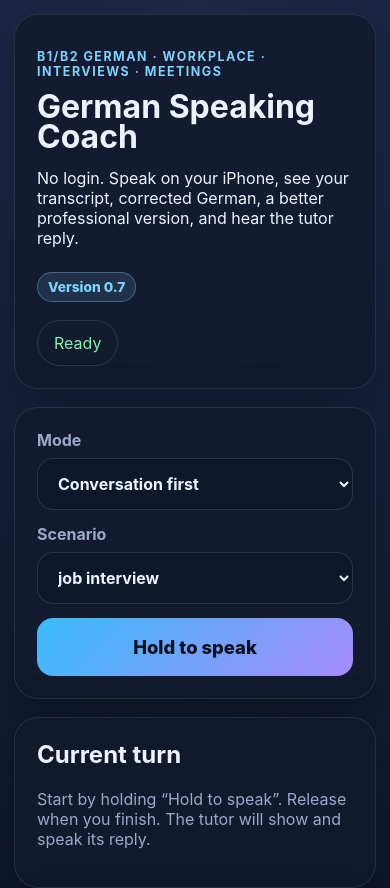
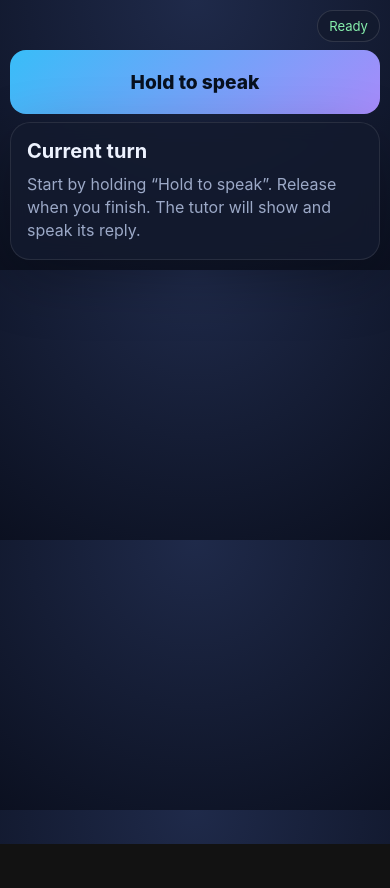
Before and after one commit to shieryar/german-speaking-coach, a Next.js app: page / in a window 390 px wide. Shown: the top 888 px of the page. After the commit the page ends 844 px from the top, so only its background shows below. Built offline with nearby package versions, Linux system fonts and the light colour scheme.

Commit message:
feat: simplify iPhone speaking layout

```diff
--- a/src/app/globals.css
+++ b/src/app/globals.css
@@ -35,4 +35,26 @@ button:disabled { opacity: .55; cursor: wait; }
 details { border-top: 1px solid rgba(255,255,255,.09); padding: 12px 0; }
 summary { cursor: pointer; color: var(--accent); }
 @keyframes pulse { 50% { opacity: .45; } }
-@media (max-width: 760px) { .shell { padding: 14px; } .hero, .controls, .grid { grid-template-columns: 1fr; display: grid; } .status { width: fit-content; } .record { width: 100%; font-size: 1.15rem; padding: 18px; } }
+@media (max-width: 760px) {
+  .shell { padding: 10px; }
+  .hero, .controls, .grid { grid-template-columns: 1fr; display: grid; }
+
+  /* Keep the speaking workflow above the fold on an iPhone. */
+  .hero { justify-items: end; margin-bottom: 8px; padding: 0; border: 0; background: transparent; box-shadow: none; backdrop-filter: none; }
+  .heroCopy, .practiceOption { display: none; }
+  .status { width: fit-content; padding: 7px 11px; font-size: .82rem; background: rgba(19, 26, 46, .86); }
+
+  .controls { margin-bottom: 8px; padding: 0; border: 0; background: transparent; box-shadow: none; backdrop-filter: none; }
+  .record { width: 100%; min-height: 64px; font-size: 1.2rem; padding: 18px; }
+
+  .conversation { padding: 16px; border-radius: 20px; }
+  .conversation h2 { margin-bottom: 10px; font-size: 1.25rem; }
+  .conversation > .muted { margin: 0; line-height: 1.45; }
+  .block { margin: 9px 0; padding: 12px; border-radius: 14px; }
+  .block span { margin-bottom: 5px; }
+  .block p { font-size: 1rem; line-height: 1.4; }
+
+  /* Secondary information remains available on larger screens. */
+  .progress, .history, .diagnosticBox:not([open]) { display: none; }
+  .errorBox, .diagnosticBox { margin-bottom: 8px; }
+}
--- a/src/app/page.tsx
+++ b/src/app/page.tsx
@@ -273,7 +273,7 @@ export default function Home() {
   return (
     <main className="shell">
       <section className="hero card">
-        <div>
+        <div className="heroCopy">
           <p className="eyebrow">B1/B2 German · workplace · interviews · meetings</p>
           <h1>German Speaking Coach</h1>
           <p>No login. Speak on your iPhone, see your transcript, corrected German, a better professional version, and hear the tutor reply.</p>
@@ -283,14 +283,14 @@ export default function Home() {
       </section>
 
       <section className="controls card">
-        <label>
+        <label className="practiceOption">
           Mode
           <select value={mode} onChange={(e) => setMode(e.target.value as PracticeMode)}>
             <option value="conversation">Conversation first</option>
             <option value="strict">Strict tutor</option>
           </select>
         </label>
-        <label>
+        <label className="practiceOption">
           Scenario
           <select value={scenario} onChange={(e) => setScenario(e.target.value as Scenario)}>
             {scenarios.map(([value, label]) => <option key={value} value={value}>{label}</option>)}
--- a/src/lib/appVersion.ts
+++ b/src/lib/appVersion.ts
@@ -1,4 +1,4 @@
-export const APP_VERSION = "0.7";
+export const APP_VERSION = "0.8";
 
 export function formatAppVersion(version = APP_VERSION) {
   return `Version ${version}`;
```
Also changed, not shown: 1 other file (tests, documents, lock files or other folders).
